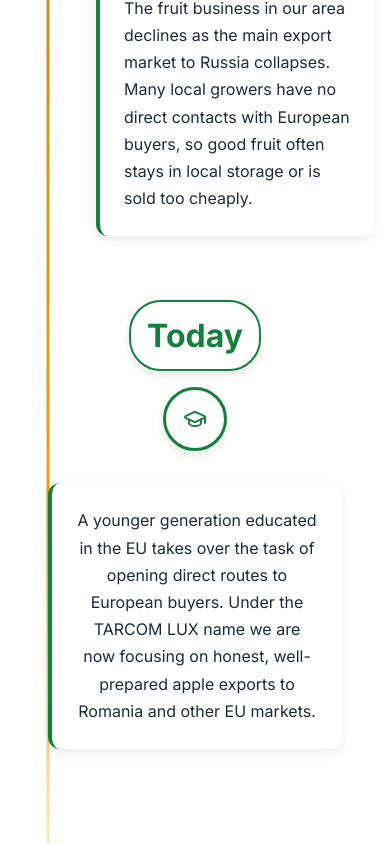
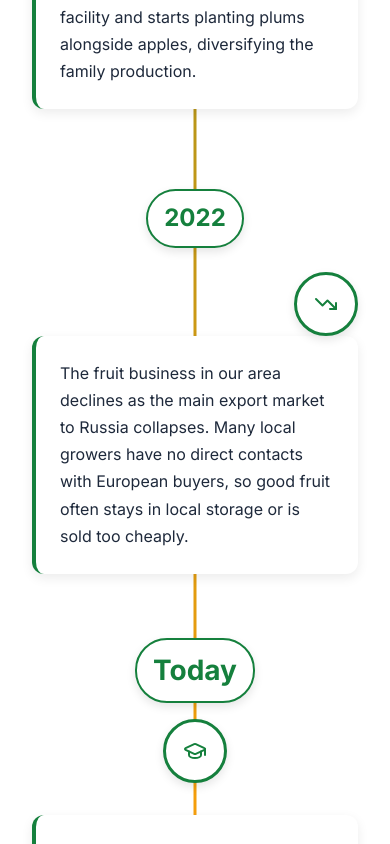
Before and after one commit to Qoopertin/tarcom-lux-website, a React (Vite) app: page /about in a window 390 px wide. Shown: the part 2677-3521 px from the top of the page. Built offline with nearby package versions, Linux system fonts and the light colour scheme.

Commit message:
Refine timeline mobile layout for centered design

```diff
--- a/src/components/about/FamilyTimeline.css
+++ b/src/components/about/FamilyTimeline.css
@@ -16,7 +16,7 @@
     padding-bottom: 6rem;
 }
 
-/* Central vertical line - extends through entire timeline and fades after 2025 */
+/* Central vertical line - extends through entire timeline and fades at the end */
 .timeline-container::before {
     content: '';
     position: absolute;
@@ -71,157 +71,7 @@
     transform: translateY(-50%);
 }
 
-/* Center-aligned final item (2025) */
-.timeline-item.center {
-    flex-direction: column;
-    align-items: center;
-    padding: 0 2rem;
-    margin-top: 3rem;
-}
-
-.timeline-item.center .timeline-content {
-    text-align: center;
-    max-width: 600px;
-    margin-top: 2rem;
-}
-
-.timeline-item.center .timeline-year {
-    position: static;
-    margin-bottom: 1rem;
-    transform: none;
-}
-
-.timeline-item.center .timeline-icon-wrapper {
-    position: relative;
-    margin-bottom: 0;
-    left: auto;
-    top: auto;
-    transform: none;
-}
-
-/* Timeline year badges */
-.timeline-year {
-    position: absolute;
-    font-size: 1.5rem;
-    font-weight: bold;
-    color: var(--color-primary);
-    background-color: white;
-    padding: 0.5rem 1rem;
-    border-radius: 2rem;
-    box-shadow: 0 4px 10px rgba(0, 0, 0, 0.1);
-    border: 2px solid var(--color-primary);
-}
-
-/* Timeline icon circles on the center line */
-.timeline-icon-wrapper {
-    position: absolute;
-    left: 50%;
-    top: 50%;
-    transform: translate(-50%, -50%);
-    width: 4rem;
-    height: 4rem;
-    background: white;
-    border: 3px solid var(--color-primary);
-    border-radius: 50%;
-    display: flex;
-    align-items: center;
-    justify-content: center;
-    z-index: 10;
-    box-shadow: 0 4px 10px rgba(0, 0, 0, 0.1);
-}
-
-.timeline-icon {
-    color: var(--color-primary);
-}
-
-/* Timeline content cards */
-.timeline-content {
-    background-color: white;
-    padding: 1.5rem;
-    border-radius: 0.75rem;
-    box-shadow: 0 4px 12px rgba(0, 0, 0, 0.08);
-    border-left: 4px solid var(--color-primary);
-}
-
-.timeline-item.right .timeline-content {
-    border-left: none;
-    border-right: 4px solid var(--color-primary);
-}
-
-.family-timeline {
-    background-color: var(--color-bg-white);
-}
-
-/* Center the title and subtitle */
-.family-timeline .section-title,
-.family-timeline .section-subtitle {
-    text-align: center;
-    max-width: 100%;
-}
-
-.timeline-container {
-    max-width: 900px;
-    margin: 3rem auto 0;
-    position: relative;
-    padding-bottom: 6rem;
-}
-
-/* Central vertical line - extends through entire timeline and fades after 2025 */
-.timeline-container::before {
-    content: '';
-    position: absolute;
-    left: 50%;
-    transform: translateX(-50%);
-    top: 0;
-    bottom: -4rem;
-    width: 3px;
-    background: linear-gradient(to bottom,
-            var(--color-primary) 0%,
-            var(--color-accent) 85%,
-            transparent 100%);
-}
-
-.timeline-item {
-    display: flex;
-    margin-bottom: 3rem;
-    position: relative;
-}
-
-/* Left-aligned items */
-.timeline-item.left {
-    justify-content: flex-end;
-    padding-right: calc(50% + 3rem);
-}
-
-.timeline-item.left .timeline-content {
-    text-align: right;
-}
-
-/* Year on the right side for left-aligned items, centered with icon */
-.timeline-item.left .timeline-year {
-    left: calc(50% + 4rem);
-    top: 50%;
-    transform: translateY(-50%);
-}
-
-/* Right-aligned items */
-.timeline-item.right {
-    justify-content: flex-start;
-    padding-left: calc(50% + 3rem);
-}
-
-.timeline-item.right .timeline-content {
-    text-align: left;
-}
-
-/* Year on the left side for right-aligned items, centered with icon */
-.timeline-item.right .timeline-year {
-    right: calc(50% + 4rem);
-    top: 50%;
-    transform: translateY(-50%);
-}
-
-/* Center-aligned final item (2025) */
+/* Center-aligned final item (Today) */
 .timeline-item.center {
     flex-direction: column;
     align-items: center;
@@ -304,58 +154,71 @@
     margin: 0;
 }
 
-/* Mobile responsive */
+/* Mobile responsive - centered vertical timeline */
 @media (max-width: 768px) {
+    /* Keep timeline centered on mobile */
+    .timeline-container {
+        padding-left: 1rem;
+        padding-right: 1rem;
+    }
+
     .timeline-container::before {
-        left: 2rem;
+        left: 50%;
+        transform: translateX(-50%);
         bottom: -3rem;
     }
 
+    /* All items stack vertically in center */
     .timeline-item.left,
     .timeline-item.right {
         flex-direction: column;
-        align-items: flex-start;
+        align-items: center;
         justify-content: flex-start;
-        padding-left: 5rem;
+        padding-left: 0;
         padding-right: 0;
         margin-bottom: 4rem;
-        /* More space between items */
     }
 
+    /* Center content cards and make them full-width with padding */
     .timeline-item.left .timeline-content,
     .timeline-item.right .timeline-content {
         text-align: left;
         border-left: 4px solid var(--color-primary);
         border-right: none;
         width: 100%;
-        /* Full width */
+        max-width: 500px;
     }
 
-    /* Position year badge above the card */
+    /* Year badges centered above cards */
     .timeline-item.left .timeline-year,
     .timeline-item.right .timeline-year {
         position: static;
-        /* Remove absolute positioning */
         transform: none;
-        margin-bottom: 1rem;
-        /* Space between year and card */
-        align-self: flex-start;
-        /* Align with start of content */
-        margin-left: 0;
+        margin-bottom: 1.5rem;
+        margin-top: 1rem;
     }
 
+    /* Icons stay on the centered vertical line */
     .timeline-icon-wrapper {
-        left: 2rem;
-        transform: translate(-50%, -50%);
-        top: 2rem;
-        /* Align icon with the top area (year) */
+        left: 50%;
+        transform: translate(-50%, 0);
+        top: 0;
+        position: relative;
+        margin-bottom: 0;
     }
 
+    /* Center-aligned item adjustments */
     .timeline-item.center {
-        padding-left: 2rem;
+        padding-left: 0;
+        padding-right: 0;
+    }
+
+    .timeline-item.center .timeline-content {
+        max-width: 500px;
+        width: 100%;
     }
 
     .timeline-item.center .timeline-year {
-        font-size: 2rem;
+        font-size: 1.75rem;
     }
 }
```
